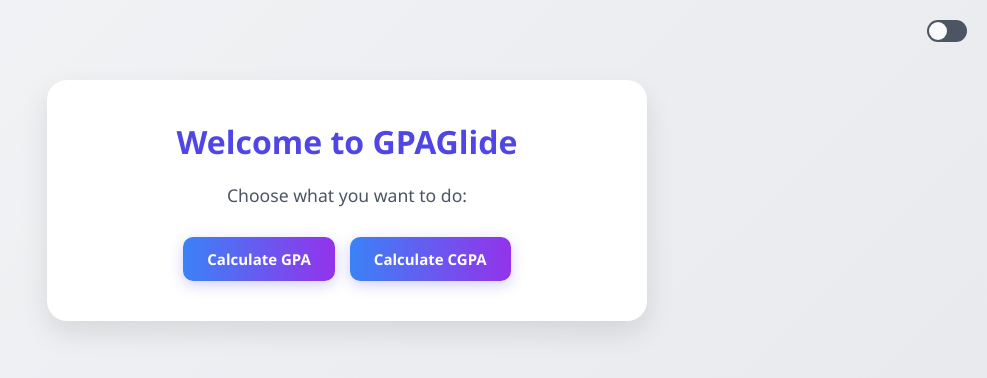
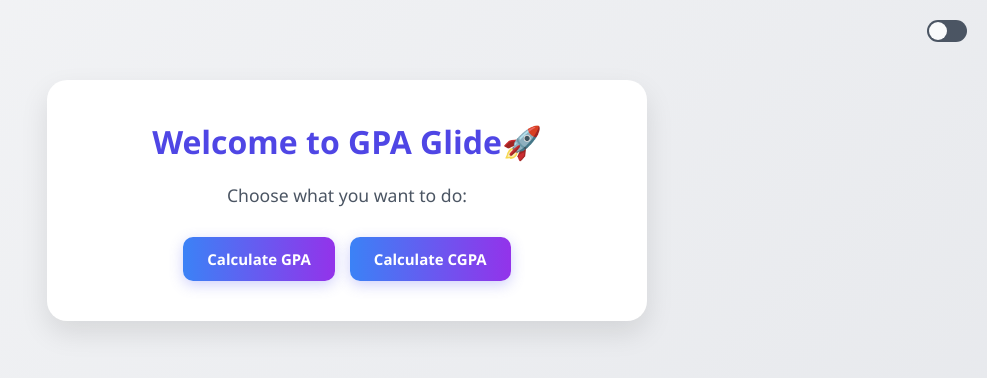
Before and after one commit to vetrivasanth17/GPAGlide, a plain HTML site: page index.html in a window 1280 px wide. Shown: the whole page, without its empty margins (293-1280 px from the left). Drawn offline with Linux system fonts and the light colour scheme.

Commit message:
Updated index.html

```diff
--- a/index.html
+++ b/index.html
@@ -14,7 +14,7 @@
   </div>
 
   <div class="container">
-    <h1>Welcome to <span class="highlight">GPAGlide</span></h1>
+    <h1>Welcome to <span class="highlight">GPA Glide🚀</span></h1>
     <p>Choose what you want to do:</p>
 
     <div class="nav-buttons">
```
